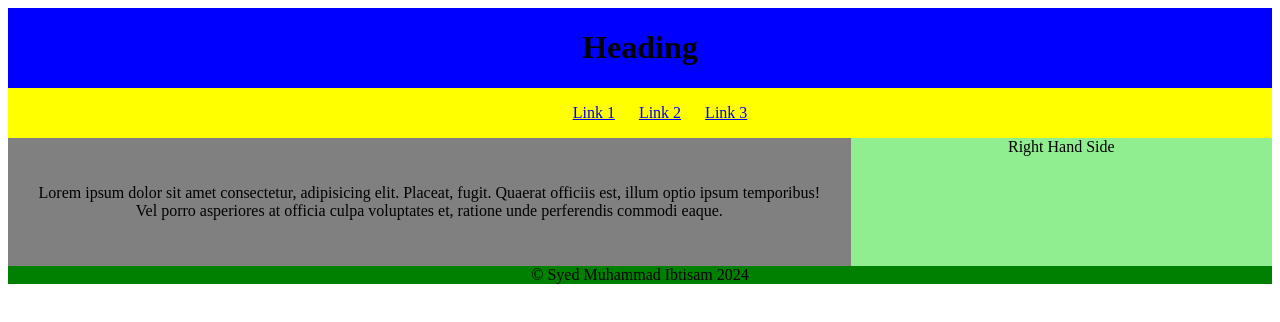
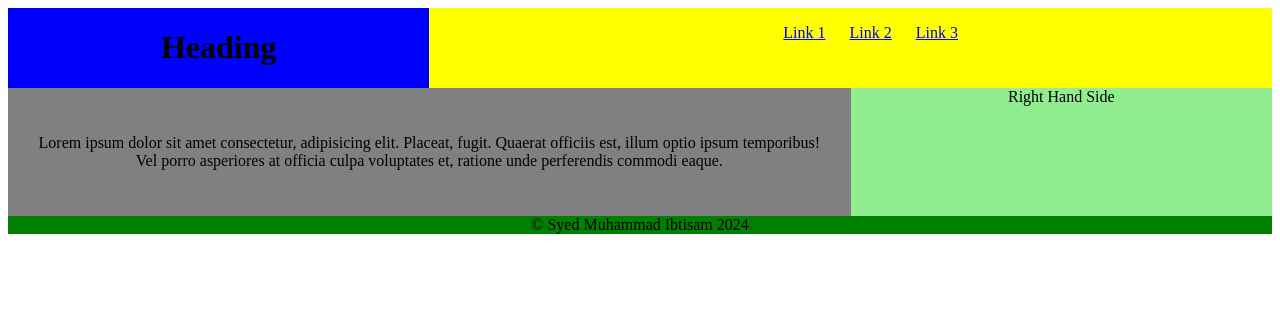
Before and after one commit to syedibtisam/Internet-Prog-Practice, a plain HTML site: page Week3/Exercises/Exercise-4/index.html in a window 1280 px wide. Drawn offline with Linux system fonts and the light colour scheme.

Commit message:
Week 3: Exercise 4 completed using grid

```diff
--- a/Week3/Exercises/Exercise-4/style.css
+++ b/Week3/Exercises/Exercise-4/style.css
@@ -32,10 +32,10 @@ main{
     /* grid-template-rows: repeat(); */
 }
 .header {
-    grid-column: 1 / 4;
+    grid-column: 1 / 2;
 }
 .nav{
-    grid-column: 1 / 4;
+    grid-column: 2 / 4;
 }
 .main{
     grid-column: 1 / 3;
```
